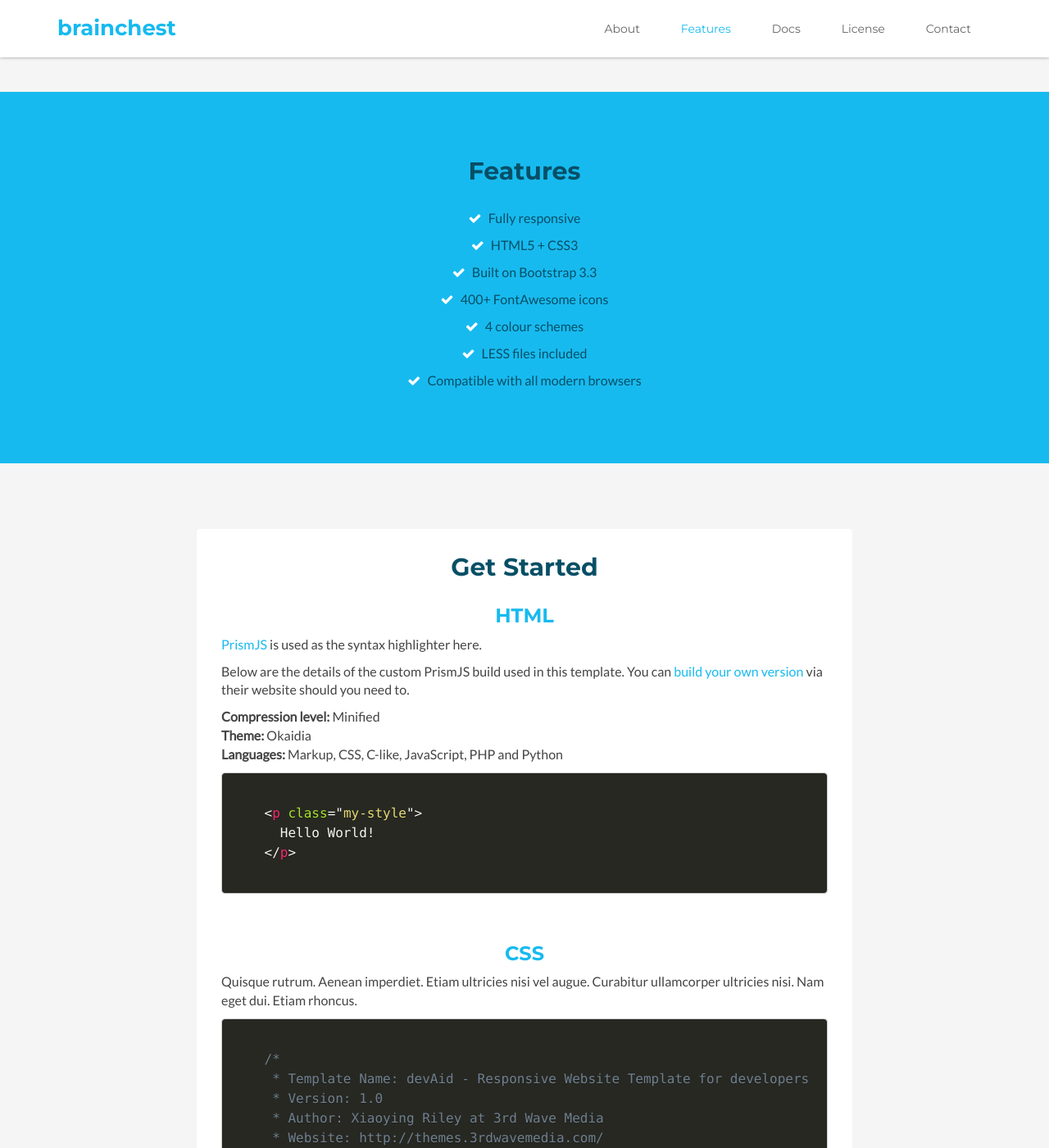
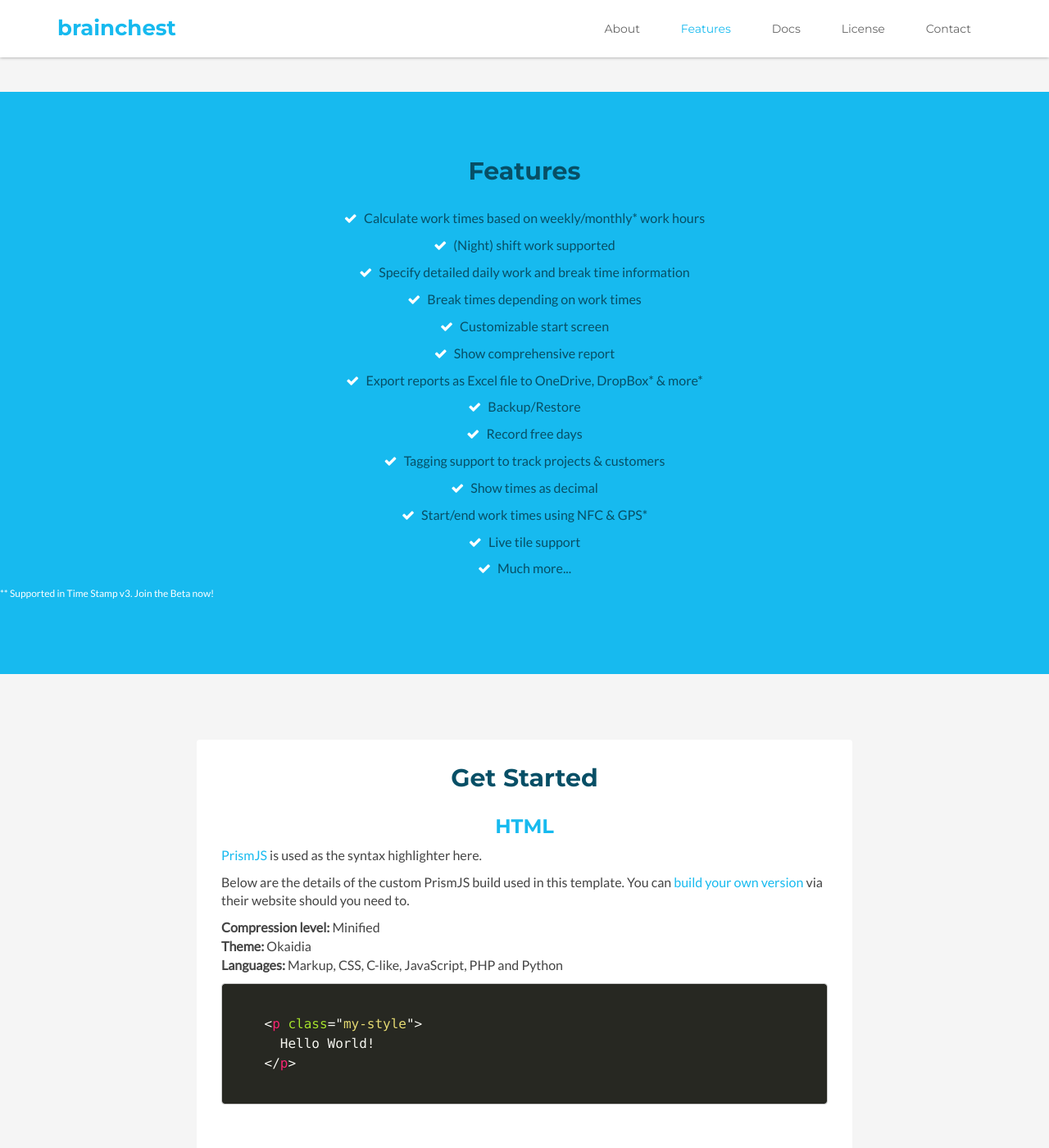
Before and after one commit to brainchest/brainchest-web, a Jekyll site: the page built from index.html, in a window 1280 px wide and 1400 px high, scrolled down 1656 px. Shown: the whole window at 82% size. Built offline with Jekyll 4.4.1, drawn with Linux system fonts in a browser that asks for light colours; comment, search, counter and statistics services are not loaded.

Commit message:
Added features

```diff
--- a/_includes/features.html
+++ b/_includes/features.html
@@ -3,13 +3,21 @@
         <div class="container text-center">
             <h2 class="title">Features</h2>
             <ul class="feature-list list-unstyled">
-                <li><i class="fa fa-check"></i> Fully responsive</li>
-                <li><i class="fa fa-check"></i> HTML5 + CSS3</li>
-                <li><i class="fa fa-check"></i> Built on <a href="http://getbootstrap.com/" target="_blank">Bootstrap 3.3</a></li>
-                <li><i class="fa fa-check"></i> 400+ FontAwesome icons</li>
-                <li><i class="fa fa-check"></i> 4 colour schemes</li>
-                <li><i class="fa fa-check"></i> LESS files included</li>
-                <li><i class="fa fa-check"></i> Compatible with all modern browsers</li>
+                <li><i class="fa fa-check"></i> Calculate work times based on weekly/monthly* work hours</li>
+                <li><i class="fa fa-check"></i> (Night) shift work supported</li>
+                <li><i class="fa fa-check"></i> Specify detailed daily work and break time information</li>
+                <li><i class="fa fa-check"></i> Break times depending on work times</li>
+                <li><i class="fa fa-check"></i> Customizable start screen</li>
+                <li><i class="fa fa-check"></i> Show comprehensive report</li>
+                <li><i class="fa fa-check"></i> Export reports as Excel file to OneDrive, DropBox* & more*</li>
+                <li><i class="fa fa-check"></i> Backup/Restore</li>
+                <li><i class="fa fa-check"></i> Record free days</li>
+                <li><i class="fa fa-check"></i> Tagging support to track projects & customers</li>
+                <li><i class="fa fa-check"></i> Show times as decimal</li>
+                <li><i class="fa fa-check"></i> Start/end work times using NFC & GPS*</li>
+                <li><i class="fa fa-check"></i> Live tile support</li>
+                <li><i class="fa fa-check"></i> Much more...</li>
             </ul>
         </div><!--//container-->
+        <p class="star-text">** Supported in Time Stamp v3. Join the Beta now!</p>
     </section><!--//features-->
--- a/public/css/styles.css
+++ b/public/css/styles.css
@@ -301,6 +301,11 @@ pre code {
 .features .feature-list li .fa {
   margin-right: 5px;
   color: #fff;
+}
+.features .star-text {
+  margin-top: 0;
+  color: #FFF;
+  font-size: 12px;
 }
 /* ======= Docs Section ======= */
 .docs {
```
